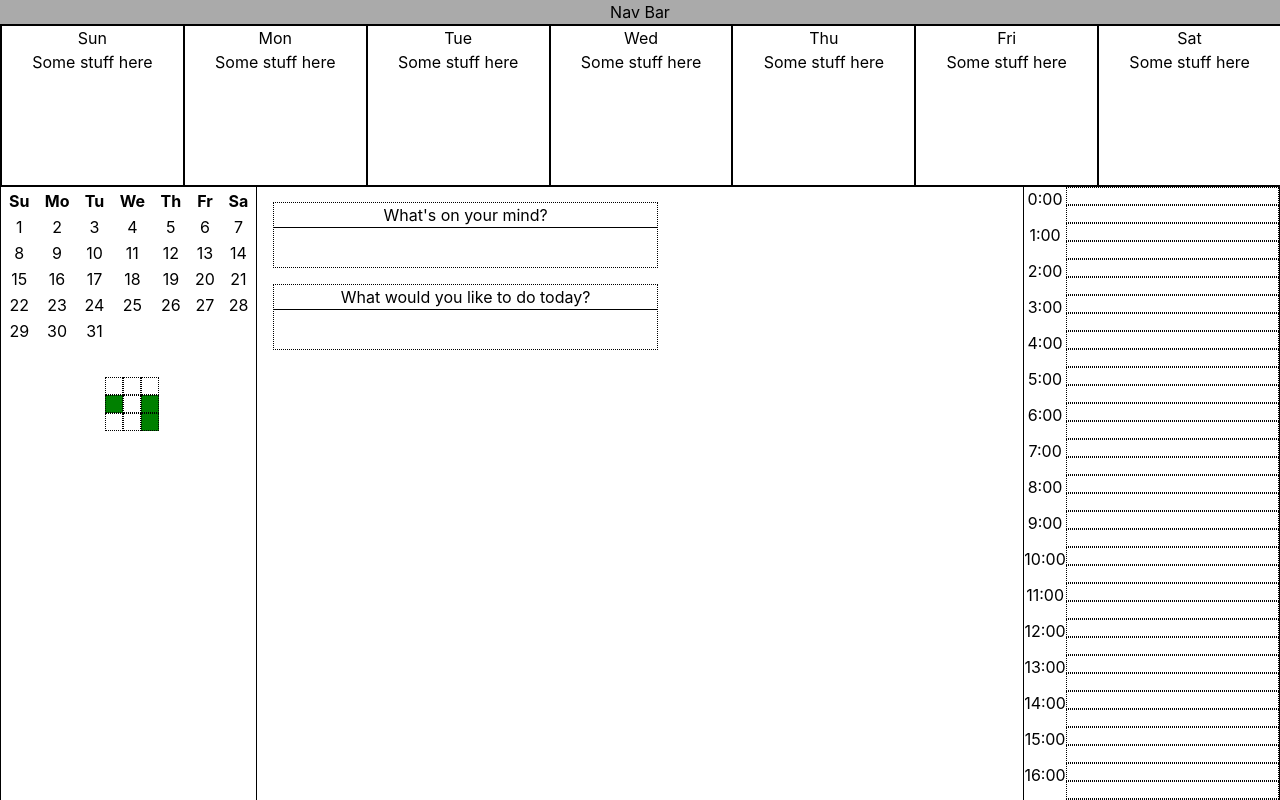
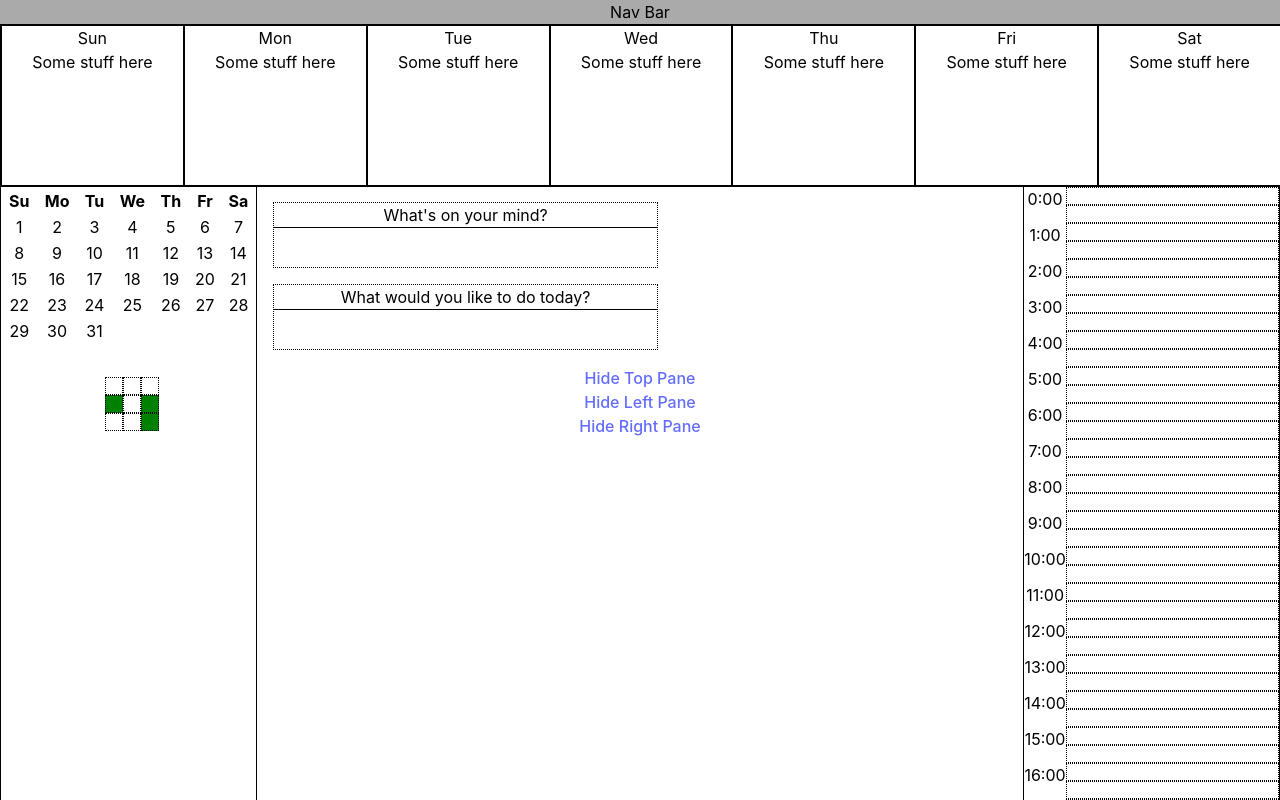
Before and after one commit to conorpbrady/entente, a React (Vite) app in the folder entente/react_frontend/: page / in a window 1280 px wide. Shown: the top 800 px of the page. Built offline with nearby package versions, Linux system fonts and the light colour scheme.

Commit message:
add basic show/hide pane function

```diff
--- a/entente/react_frontend/src/App.tsx
+++ b/entente/react_frontend/src/App.tsx
@@ -9,17 +9,26 @@ import CenterPane from './Components/CenterPane';
 import RightPane from './Components/RightPane';
 import FooterPane from './Components/FooterPane';
 import FooterBar from './Components/FooterBar';
+
 function App() {
-  const [count, setCount] = useState(0)
+
+  const [showTop, setShowTop] = useState(true);
+  const [showLeft, setShowLeft] = useState(true);
+  const [showRight, setShowRight] = useState(true);
+
+  const toggleTop = () => setShowTop(!showTop)
+  const toggleLeft = () => setShowLeft(!showLeft)
+  const toggleRight = () => setShowRight(!showRight)
 
   return (
     <>
       <NavBar />
       <div className={"flex-container"}>
-      <HeaderPane />
-        <LeftPane />
-        <CenterPane />
-        <RightPane />
+        { showTop && <HeaderPane /> }
+        { showLeft && <LeftPane  /> }
+        <CenterPane toggleTop={toggleTop} toggleLeft={toggleLeft} toggleRight={toggleRight}
+                    showTop={showTop} showLeft={showLeft} showRight={showRight} />
+        { showRight && <RightPane /> }
       <FooterPane />
       </div>
       <FooterBar />
--- a/entente/react_frontend/src/Components/CenterPane.tsx
+++ b/entente/react_frontend/src/Components/CenterPane.tsx
@@ -2,11 +2,25 @@ import React from 'react';
 import './CenterPane.css';
 import WritingPrompt from './WritingPrompt';
 
-export default function CenterPane() {
+interface Props {
+  toggleTop: () => void;
+  toggleRight: () => void;
+  toggleLeft: () => void;
+  showTop: boolean;
+  showRight: boolean;
+  showLeft: boolean;
+}
+export default function CenterPane(props: Props) {
   return (
     <div className={"center-pane"}>
     <WritingPrompt promptTitle={"What's on your mind?"} promptBody={""} />
     <WritingPrompt promptTitle={"What would you like to do today?"} promptBody={""} />
+
+    <a onClick={props.toggleTop}>{props.showTop ? "Hide": "Show"} Top Pane</a>
+    <br />
+    <a onClick={props.toggleLeft}>{props.showLeft ? "Hide": "Show"} Left Pane</a>
+    <br />
+    <a onClick={props.toggleRight}>{props.showRight ? "Hide": "Show"} Right Pane</a>
     </div>
 
   );
```
